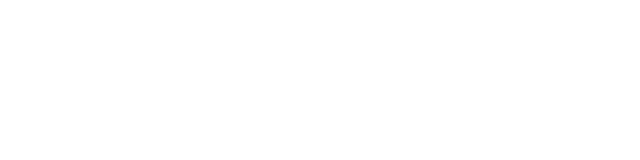
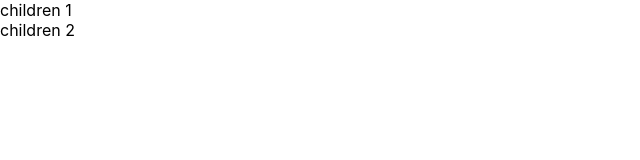
Before and after one commit to chaos2171053/build-my-react, a React (Create React App) app in the folder react-demo/: page / in a window 1280 px wide. Shown: the top 160 px of the page, without its empty margins (0-640 px from the left). Built offline with nearby package versions, Linux system fonts and the light colour scheme.

Commit message:
add:react.children.map demo

```diff
--- a/react-demo/src/App.js
+++ b/react-demo/src/App.js
@@ -1,9 +1,12 @@
 import React from 'react';
 import './App.css';
+
+import ReactChildrenDemo from './demo/ReactChildrenDemo.jsx';
 
 export default function App() {
   return (
     <>
+      <ReactChildrenDemo />
     </>
   );
 }
--- a/react-demo/src/demo/ReactChildrenDemo.jsx
+++ b/react-demo/src/demo/ReactChildrenDemo.jsx
@@ -1,34 +1,25 @@
 import React from 'react';
-import * as ReactDOM from 'react';
 
-let notifications = [];
-function addNotification(notification) {
-  notifications = [...notifications, notification];
+function List({ children }) {
+  const extendedChildren = React.Children.map(children, (child) => {
+    return React.cloneElement(
+      child
+    );
+  });
+  return (
+    <>
+      {extendedChildren}
+    </>
+  );
 }
 
-function removeNotification(notification) {
-  const index = notifications.indexOf(notification);
-  notifications = [
-    ...notifications.splice(0, index),
-    ...notifications.splice(index + 1)
-  ];
-}
-
-export default function Application({ children }) {
-  const extendedChildren = React.children.map(children, (child) => {
-    return React.cloneElement(
-      child,
-      {
-        notifications,
-        removeNotification,
-        addNotification
-      }
-    );
-  });
-
+export default function App() {
   return (
-    <div>
-      {extendedChildren}
-    </div>
+    <>
+      <List>
+        <div>children 1</div>
+        <div>children 2</div>
+      </List>
+    </>
   );
 }
--- a/react-demo/src/demo/ReactComponentDemo.jsx
+++ b/react-demo/src/demo/ReactComponentDemo.jsx
@@ -1,3 +1,4 @@
+import React from 'react';
 export default class Greeting extends React.Component {
   static defaultProps = {
     name: null,
```
Also changed, not shown: 1 other file (tests, documents, lock files or other folders).
